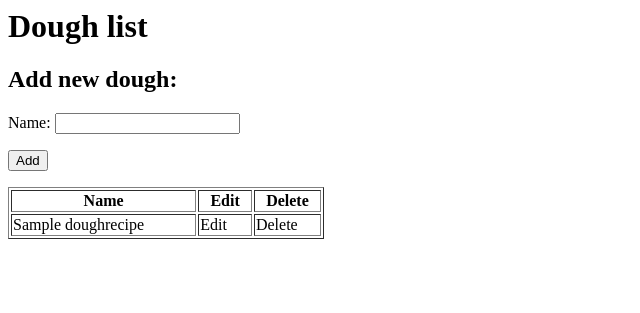
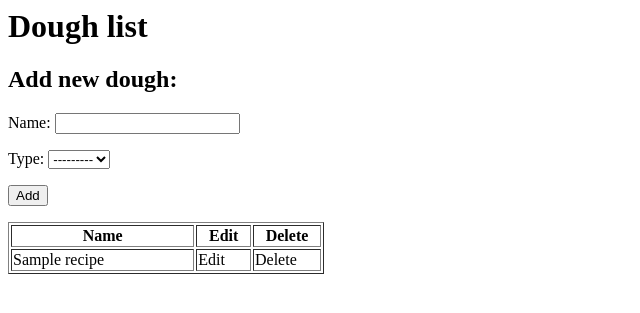
Before and after one commit to dawidniziol/Pizza_app, a Django app: page /dough in a window 1280 px wide. Shown: the top 313 px of the page, without its empty margins (0-640 px from the left). Run offline with Django 3.2, Linux system fonts and the light colour scheme; tables that the repository leaves empty hold one stand-in row (values such as "Sample post").

Commit message:
new models

```diff
--- a/pizza_app/pdrs/admin.py
+++ b/pizza_app/pdrs/admin.py
@@ -2,8 +2,8 @@ from django.contrib import admin
 
 # Register your models here.
 
-from .models import Ingredient, DoughRecipe, IngredientDough
+from .models import Ingredient, Recipe, RecipeIngredient
 
 admin.site.register(Ingredient)
-admin.site.register(DoughRecipe)
-admin.site.register(IngredientDough)
+admin.site.register(Recipe)
+admin.site.register(RecipeIngredient)
--- a/pizza_app/pdrs/forms.py
+++ b/pizza_app/pdrs/forms.py
@@ -1,5 +1,5 @@
 from django import forms
-from .models import Ingredient, DoughRecipe, IngredientDough
+from .models import Ingredient, Recipe, RecipeIngredient
 
 
 class IngredientForm(forms.ModelForm):
@@ -9,15 +9,27 @@ class IngredientForm(forms.ModelForm):
         fields = '__all__'
 
 
-class DoughRecipeForm(forms.ModelForm):
+class RecipeForm(forms.ModelForm):
 
     class Meta:
-        model = DoughRecipe
+        model = Recipe
         fields = '__all__'
 
+# DOUGH_CHOICES = (
+#     ("Pizza", "Pizza"),
+#     ("Sauce", "Sauce"),
+#     ("Dough", "Dough")
+# )
+#
+#
+# class RecipeForm(forms.Form):
+#
+#     name = forms.CharField(label="Name")
+#     type = forms.ChoiceField(label="Type", choices=DOUGH_CHOICES)
 
-class IngredientDoughForm(forms.ModelForm):
+
+class RecipeIngredientForm(forms.ModelForm):
 
     class Meta:
-        model = IngredientDough
+        model = RecipeIngredient
         fields = '__all__'
--- a/pizza_app/pdrs/models.py
+++ b/pizza_app/pdrs/models.py
@@ -34,16 +34,25 @@ class Ingredient(models.Model):
         return "No"
 
 
-class DoughRecipe(models.Model):
+class Recipe(models.Model):
+
+    TYPE_CHOICES = (
+        ("Pizza", "Pizza"),
+        ("Sauce", "Sauce"),
+        ("Dough", "Dough")
+    )
 
     name = models.CharField(max_length=255)
+    type = models.CharField(choices=TYPE_CHOICES, max_length=255)
 
     def __str__(self):
         return self.name
 
 
-class IngredientDough(models.Model):
+
+
+class RecipeIngredient(models.Model):
 
     ingredient = models.ForeignKey(Ingredient, on_delete=models.CASCADE, blank=True)
+    recipe = models.ForeignKey(Recipe, on_delete=models.CASCADE)
     weight = models.IntegerField()
-    dough = models.ForeignKey(DoughRecipe, on_delete=models.CASCADE)
--- a/pizza_app/pdrs/templates/pdrs/DoughRecipe.html
+++ b/pizza_app/pdrs/templates/pdrs/Recipe.html
@@ -19,7 +19,7 @@
                     <th>Edit</th>
                     <th>Delete</th>
                 </tr>
-                {% for dough in doughrecipe_list %}
+                {% for dough in Recipe_list %}
                 <tr>
                     <td style="width:25%">{{dough.name}}</td>
                     <td style="width:5%">Edit</td>
--- a/pizza_app/pdrs/templates/pdrs/home.html
+++ b/pizza_app/pdrs/templates/pdrs/home.html
@@ -7,7 +7,7 @@
     <a href="{% url 'pdrs:ingredient_list' %}" >Ingredient List</a>
   </p>
   <p>
-    <a href="{% url 'pdrs:doughrecipe_list' %}" >Dough</a>
+    <a href="{% url 'pdrs:Recipe_list' %}" >Dough</a>
   </p>
 
 </body>
--- a/pizza_app/pdrs/urls.py
+++ b/pizza_app/pdrs/urls.py
@@ -6,7 +6,7 @@ app_name = 'pdrs'
 urlpatterns = [
     path('newing', views.ingredient_list, name='ingredient_list'),
     path('home', views.home_page, name='home_page'),
-    path('dough', views.doughrecipe_list, name='doughrecipe_list'),
-    path('dough/<id>', views.doughedit_details, name='doughedit_details'),
+    path('dough', views.Recipe_list, name='Recipe_list'),
+    path('dough/<int:id>', views.doughedit_details, name='doughedit_details'),
 
 ]
--- a/pizza_app/pdrs/views.py
+++ b/pizza_app/pdrs/views.py
@@ -1,7 +1,7 @@
 
-from .models import Ingredient, DoughRecipe, IngredientDough
+from .models import Ingredient, Recipe, RecipeIngredient
 from django.shortcuts import render
-from .forms import IngredientForm, DoughRecipeForm, IngredientDoughForm
+from .forms import IngredientForm, RecipeForm, RecipeIngredientForm
 
 
 def home_page(request, template_name='pdrs/home.html'):
@@ -26,22 +26,37 @@ def ingredient_list(request, template_name='pdrs/IngredientViews.html'):
     return render(request, template_name, data)
 
 
-def doughrecipe_list(request, template_name='pdrs/DoughRecipe.html'):
+def Recipe_list(request, template_name='pdrs/Recipe.html'):
 
-    form = DoughRecipeForm(request.POST or None)
+    form = RecipeForm(request.POST or None)
 
-    doughrecipe_list = DoughRecipe.objects.all()
+    Recipe_list = Recipe.objects.all()
 
-    if form.is_valid():
-        form.save()
+    # ingredient_dict={
+    #     "Dough": [True, False, False],
+    #     "Sauce": [False, True, False],
+    #     "Pizza": [False, False, True],
+    #
+    # }
 
-    data = {'form': form, 'doughrecipe_list': doughrecipe_list}
+    if request.method == 'POST':
+        if form.is_valid():
+            form.save()
+            # ingredient_choice=form.cleaned_data["type"]
+            # Recipe.objects.create(
+            #     name=form.cleaned_data["name"],
+            #     dough= ingredient_dict[ingredient_choice][0],
+            #     sauce= ingredient_dict[ingredient_choice][1],
+            #     pizza= ingredient_dict[ingredient_choice][2]
+            # )
+
+    data = {'form': form, 'Recipe_list': Recipe_list}
     return render(request, template_name, data)
 
 
 def doughedit_details(request, id, template_name='DoughEdit.html'):
 
-    id = DoughRecipe.object.get(id=pk)
+    Recipe = Recipe.object.get(id=id)
 
 
     data = {'form': form, 'doughedit': doughedit}
```
